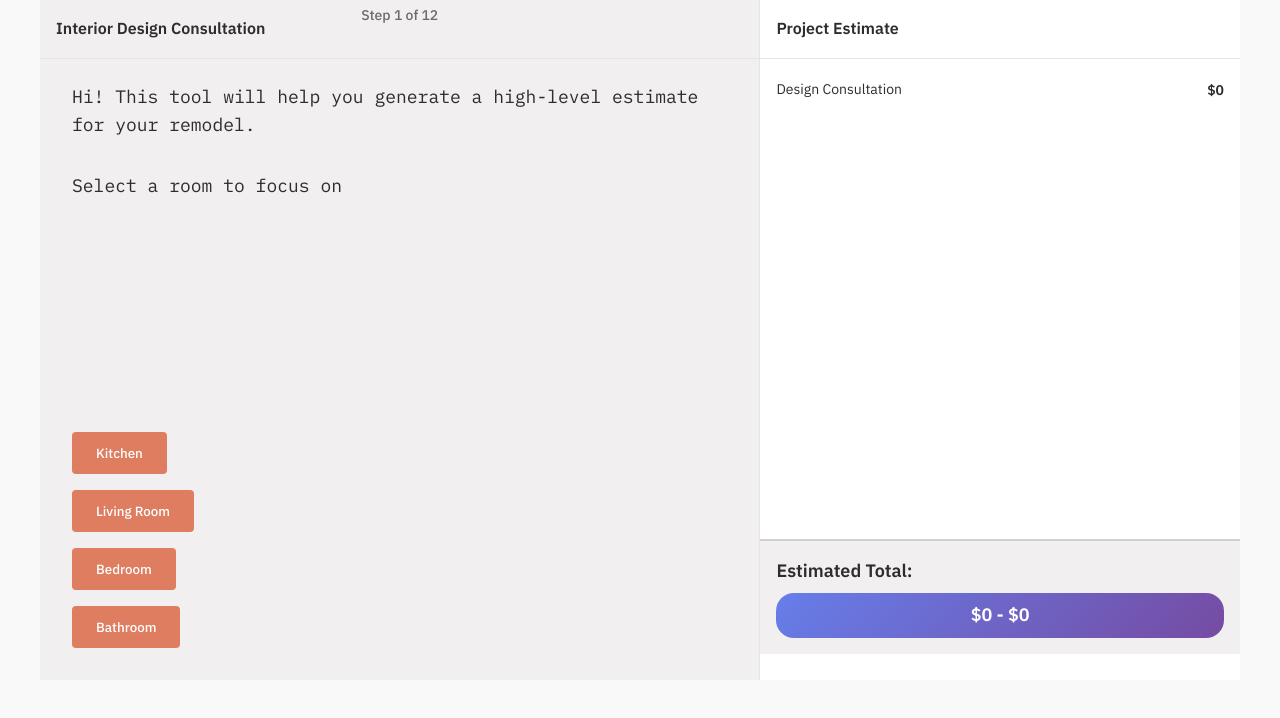
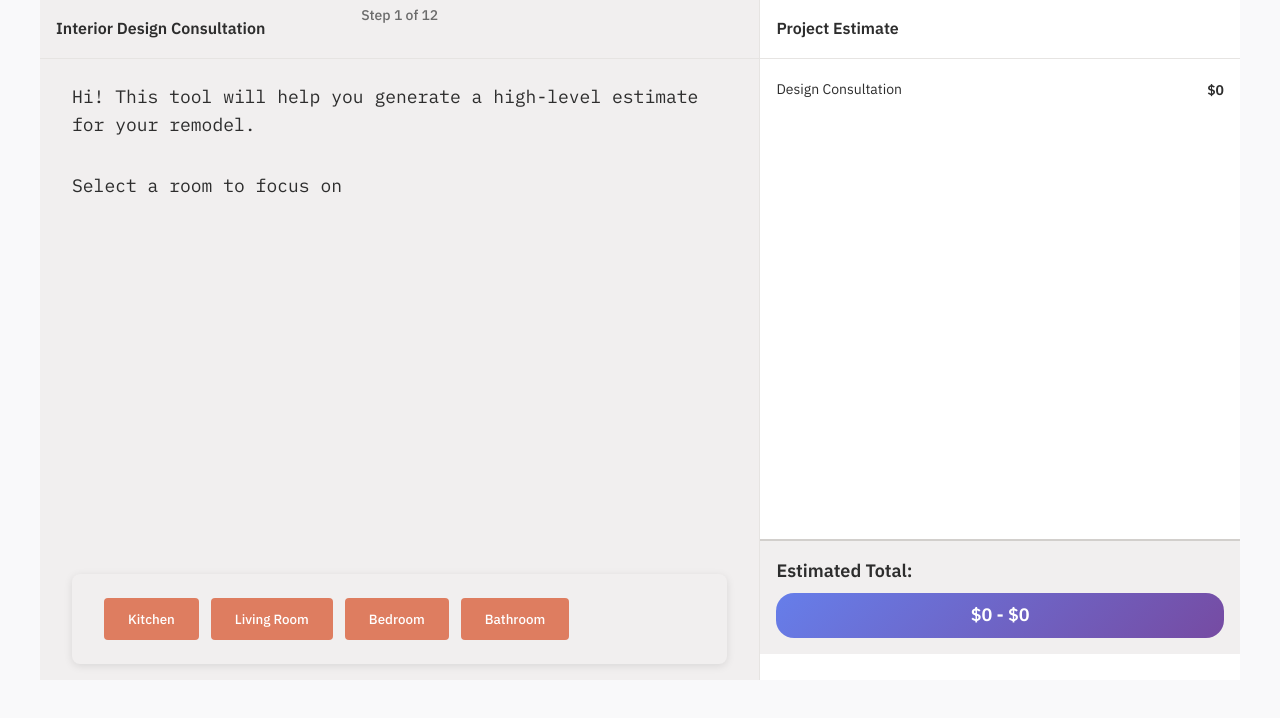
Before and after one commit to jonathanthehobbyist/slow-build-estimator, a plain HTML site: page index.html in a window 1280 px wide. Drawn offline with nearby package versions, Linux system fonts and the light colour scheme.

Commit message:
updating and modernizing colors & style

```diff
--- a/index.html
+++ b/index.html
@@ -638,15 +638,19 @@
         }
 
         .input-options {
-            position: static; /* Remove any fixed positioning */
-            padding: 2rem;
-            border: none; /* Remove top border */
+            position: static;
+            padding: 1.5rem 2rem;
+            border: none;
+            background: var(--surface);
+            box-shadow: 0 2px 8px rgba(0, 0, 0, 0.1); /* Add shadow like in image */
+            border-radius: 8px;
+            margin: 1rem 2rem; /* Space from edges */
             display: flex;
-            flex-direction: column;
-            gap: 1rem;
-            max-height: none; /* Remove height constraints */
+            flex-direction: row; /* Side by side */
+            flex-wrap: wrap;
+            gap: 0.75rem;
+            max-height: none;
             overflow: visible;
-            background: transparent;
         }
 
         .option-button {
```
